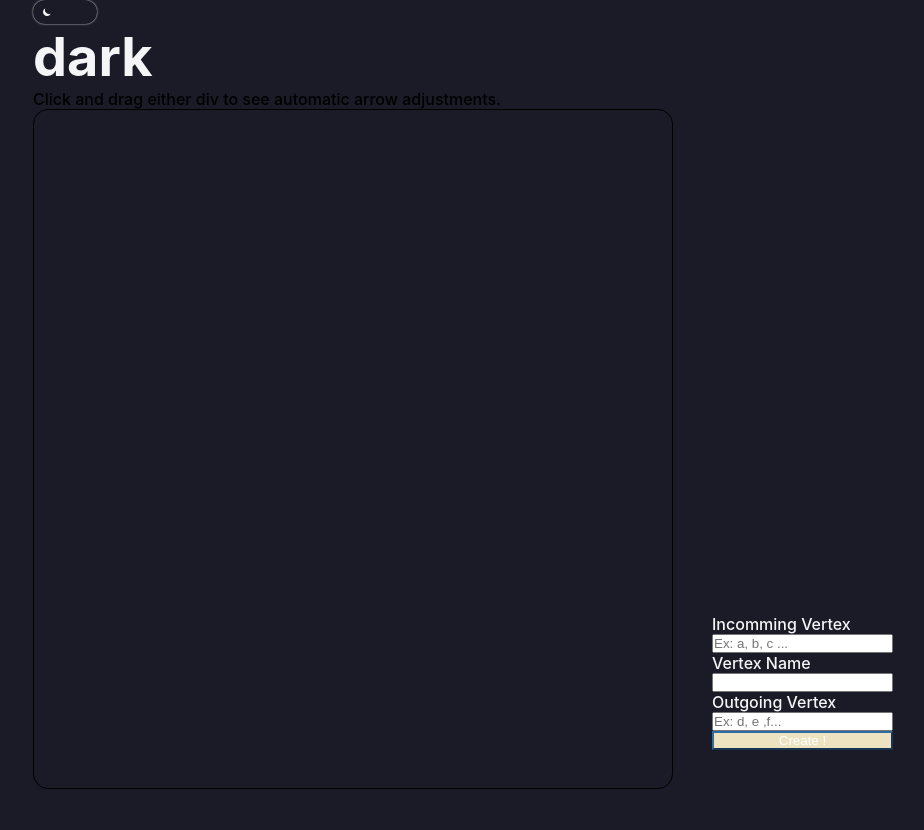
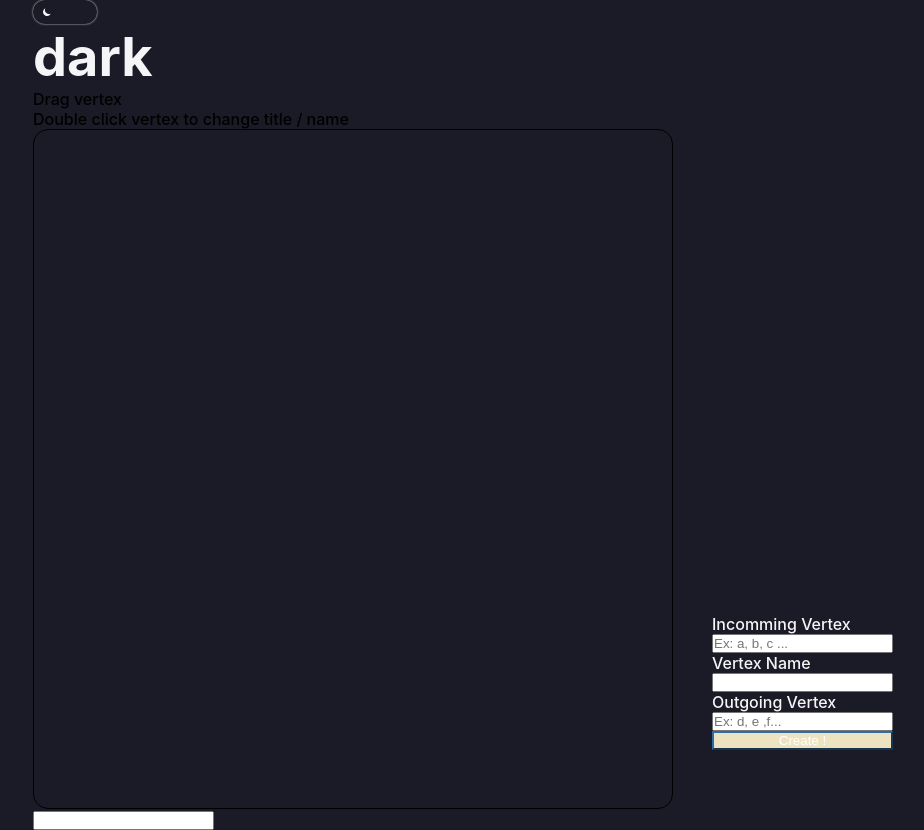
Before and after one commit to benson00077/dag_graph-ts, a React (Create React App) app: page / in a window 1280 px wide. Shown: the whole page, without its empty margins (287-1211 px from the left). Before the commit the page ends 800 px from the top, so only its background shows below. Built offline with nearby package versions, Linux system fonts and the light colour scheme.

Commit message:
Implement delete vertex and align codes with dagcontext

```diff
--- a/src/App.tsx
+++ b/src/App.tsx
@@ -3,19 +3,30 @@ import GlobalStyle from './components/styles/global'
 import ThemeContext from './components/contexts/ThemeContext';
 import { useThemeMode } from './components/hooks/useThemeMode';
 
+import { PositionContextProvider } from "./components/contexts/PositionContext";
+import { DagContextProvider } from "./components/contexts/DagContext";
+
 import GraphMiddleWare from './components/GraphMiddleWare';
 
 function App() {
+
   const { theme, themeToggler } = useThemeMode();
 
   return (
     <ThemeContext theme={theme}>
+
       <GlobalStyle />
       <header>
         <TogglerButton themeToggler={themeToggler} />
       </header>
       <h1>{theme}</h1>
-      <GraphMiddleWare />
+
+      <DagContextProvider>
+        <PositionContextProvider>
+            <GraphMiddleWare />
+        </PositionContextProvider>
+      </DagContextProvider>
+
     </ThemeContext>
   );
 }
--- a/src/components/CreateVertex.tsx
+++ /dev/null
@@ -1,37 +0,0 @@
-import { useContext, Fragment } from 'react'
-import { DagContext } from './contexts/DagContext';
-
-import { input } from "../ts/types/app_types";
-import DrawGraph from './DrawGraph';
-import inputParser from './utils/inputParser';
-
-type CreactVertexProps = {
-  verticesInput: input
-}
-
-
-export default function CreateVertex({ verticesInput }: CreactVertexProps) {
-
-  const [dag] = useContext(DagContext)
-
-  function createVertex() {
-    let { incomming, vertex, outgoing } = inputParser(verticesInput)
-    const value = dag.vertices[vertex] ? dag.vertices[vertex].value : null
-    dag.addEdges(vertex, value, outgoing, incomming)
-  }
-
-  if (verticesInput.vertex) {
-    try {
-      createVertex()
-      dag.giveRank()
-    } catch (err) {
-      console.log(err)
-    }
-  }
-
-  return (
-    <Fragment>
-      <DrawGraph dag={dag} topSorted={dag["topSorted"]} />
-    </Fragment>
-  )
-}
--- /dev/null
+++ b/src/components/DeleteVertex.tsx
@@ -0,0 +1,26 @@
+import React, { useState } from 'react'
+import Graph from "../dag/graphClass"
+
+type DeleteVertexProps = {
+  deleteVertex: (target: string) => void,
+}
+
+
+function DeleteVertex({ deleteVertex }: DeleteVertexProps) {
+
+  const [target, setTarget] = useState('')
+
+  function submitHandler(e: React.FormEvent) {
+    e.preventDefault()
+    deleteVertex(target)
+    setTarget("")
+  }
+
+  return (
+    <form onSubmit={submitHandler}>
+      <input name="vertex" value={target} onChange={e => { setTarget(e.target.value) }} />
+    </form>
+  )
+}
+
+export default DeleteVertex
--- a/src/components/DrawGraph.tsx
+++ b/src/components/DrawGraph.tsx
@@ -1,8 +1,5 @@
 
 import React, { useRef, useContext } from "react";
-// import DrawVertex from "./DrawVertex";
-// import DrawArrow from "./DrawArrow";
-// import ButtonGraph from "./ButtonGraph";
 import { IdagData } from "../dag/types"
 import { RefsArrows, RefsDiv } from "../ts/types/app_types";
 import { PositionContext } from "./contexts/PositionContext"
@@ -40,7 +37,9 @@ export default function DrawGraph({ dag, topSorted }: DrawGraphProps) {
   return (
     <>
       <p id="instructions">
-        Click and drag either div to see automatic arrow adjustments.
+        Drag vertex
+        <br/>
+        Double click vertex to change title / name
       </p>
       <div className="graph-wrapper" >
         <svg xmlns="http://www.w3.org/2000/svg" width="100%" height="100%">
--- a/src/components/GraphMiddleWare.tsx
+++ b/src/components/GraphMiddleWare.tsx
@@ -1,27 +1,21 @@
-import { useState } from "react";
-import { PositionContextProvider } from "./contexts/PositionContext";
-import { input } from "../ts/types/app_types";
+import { useContext } from 'react'
+import { DagContext } from './contexts/DagContext';
+import DrawGraph from './DrawGraph';
+import DeleteVertex from './DeleteVertex';
 import VertexInput from "./InputForm/VertexInput";
-import CreateVertex from "./CreateVertex"
-import { DagContextProvider } from "./contexts/DagContext";
+
 
 function GraphMiddleWare() {
-  const [verticesInput, setVerticesInput] = useState<input>({
-    vertex: "",
-    incomming: "",
-    outgoing: "",
-  });
+
+  const [dag, setDag] = useContext(DagContext)
 
   return (
     <>
-      <DagContextProvider>
-        <PositionContextProvider>
-          <CreateVertex verticesInput={verticesInput} />
-          <VertexInput setVerticesInput={setVerticesInput} />
-        </PositionContextProvider>
-      </DagContextProvider>
+      <DrawGraph dag={dag} topSorted={dag.topSorted} />
+      <VertexInput createVertex={setDag.createVertex}/>
+      <DeleteVertex deleteVertex={setDag.deleteVertex} />
     </>
-  );
+  )
 }
 
 export default GraphMiddleWare;
--- a/src/components/InputForm/VertexInput.tsx
+++ b/src/components/InputForm/VertexInput.tsx
@@ -1,12 +1,12 @@
-import React, { useState } from 'react'
+import React, { useState, useContext } from 'react'
 import { input } from "../../ts/types/app_types";
 import * as S from "./styles"
 
 type VertexInputProps = {
-  setVerticesInput: React.Dispatch<React.SetStateAction<input>>
+  createVertex: ({}: input) => void;
 }
 
-export default function VertexInput({ setVerticesInput }: VertexInputProps) {
+export default function VertexInput({createVertex}: VertexInputProps) {
 
   const [vertex, setVertex] = useState('')
   const [incomming, setIncomming] = useState('')
@@ -15,11 +15,13 @@ export default function VertexInput({ setVerticesInput }: VertexInputProps) {
   function submitHandler(e: React.FormEvent) {
     e.preventDefault()
     if (!vertex) { alert(`Vertex Name must not be empty`) }
-    setVerticesInput({
+
+    createVertex({
       vertex: vertex,
       incomming: incomming,
       outgoing: outgoing
     })
+
     setVertex('')
     setIncomming('')
     setOutgoing('')
--- a/src/components/Vertex/Rename.tsx
+++ b/src/components/Vertex/Rename.tsx
@@ -10,7 +10,7 @@ type RenameProps = {
 function Rename({ initName, children }: RenameProps) {
 
   const [value, setValue] = useState(initName)
-  const [dag, update, setUpdate] = useContext(DagContext)
+  const [dag, setDag] = useContext(DagContext)
   const formInputField = useRef<HTMLInputElement>(null)
   const onClick = () => {}
   const onDoubleClick = () => {
@@ -23,15 +23,19 @@ function Rename({ initName, children }: RenameProps) {
 
   function submitHandler(e: React.FormEvent) {
     e.preventDefault()
-    dag.map(initName, value)
-    setUpdate(!update)
+    setDag.appendVertexValue(initName, value)
     if (formInputField.current) formInputField.current.blur()
+  }
+
+  function preventSelect(e: React.MouseEvent) {
+    console.log(e.currentTarget)
+    e.preventDefault()
   }
 
   return (
     <div style={{ height: "100%", width: "100%" }} onClick={handleClick} onDoubleClick={handleDoubleClick}>
-      <form onSubmit={submitHandler}>
-        <input ref={formInputField} type="text" value={value} onChange={e => { setValue(e.target.value) }}></input>
+      <form onSubmit={submitHandler} >
+        <input ref={formInputField} type="text" value={value} onChange={e => { setValue(e.target.value) }} onMouseDown={e => preventSelect(e)}></input>
       </form>
       {children}
     </div>
--- a/src/components/contexts/DagContext.tsx
+++ b/src/components/contexts/DagContext.tsx
@@ -1,23 +1,57 @@
 import React, { useState } from "react";
 import { contextProps } from "./types"
 import Graph from "../../dag/graphClass"
+import { input } from "../../ts/types/app_types";
+import inputParser from '../utils/inputParser';
 
+type setDag = {
+  createVertex: (input: input) => void,
+  deleteVertex: (name: string) => void,
+  appendVertexValue: (name: string, value: string) => void,
+}
+type dagCtx = [Graph, setDag , boolean, React.Dispatch<React.SetStateAction<boolean>> | (() => {})]
 
-type dagCtx = [Graph, boolean, React.Dispatch<React.SetStateAction<boolean>> | (() => {})]
-
-export const DagContext = React.createContext<dagCtx>([{} as Graph, false, () => { }]);
+export const DagContext = React.createContext<dagCtx>([
+  {} as Graph,
+  {} as setDag,
+  false,
+  () => {}
+]);
 
 export const DagContextProvider = (props: contextProps) => {
 
-  const [dag] = useState<Graph>(new Graph())
   /** Since we use dag class's method to update vertex vlaue,
    *  React would not know the update of dag unless having a update state
    *  to inform react to rerender CreateVertex.tsx where we import dag data
    */
   const [update, setUpdate] = useState(false)
+  const [dag] = useState<Graph>(new Graph())
+  const setDag = {
+    createVertex,
+    deleteVertex,
+    appendVertexValue
+  }
+
+  function createVertex(input: input) {
+    let { incomming, vertex, outgoing } = inputParser(input)
+    const value = dag.vertices[vertex] ? dag.vertices[vertex].value : null
+    dag.addEdges(vertex, value, outgoing, incomming)
+    dag.giveRank()
+    setUpdate(!update)
+  }
+
+  function deleteVertex(name: string) {
+    dag.delete(name)
+    setUpdate(!update)
+  }
+
+  function appendVertexValue(name: string, value: string) {
+    dag.map(name, value)
+    setUpdate(!update)
+  }
 
   return (
-    <DagContext.Provider value={[dag, update, setUpdate]}>
+    <DagContext.Provider value={[dag, setDag, update, setUpdate]}>
       {props.children}
     </DagContext.Provider>
   )
--- a/src/components/hooks/useCancellablePromises.ts
+++ b/src/components/hooks/useCancellablePromises.ts
@@ -1,7 +1,7 @@
 import React from "react";
 import { cancellablePromiseObj, cancellablePromise } from "../utils/cancellablePromise";
 
-const noop = () => {};
+// const noop = () => {};
 const delay = (n: number) => new Promise((resolve) => setTimeout(resolve, n));
 
 export function useClickPreventionOnDoubleClick(
--- a/src/components/utils/arrowsInfoGetter.ts
+++ b/src/components/utils/arrowsInfoGetter.ts
@@ -8,7 +8,8 @@ type arrowsRecord = {
 }
 
 export default function arrowsInfoGetter(dag: IdagData): [arrowsRecord, number] {
-  if (!dag.topSorted) throw new Error("dag has no topSorted yet");
+
+  if (!dag.topSorted) throw new Error("dag has no topSorted yet, dag.topSorted might be undefined ");
   let topSorted = [...dag.topSorted];
   let counter = 0;
   let map: arrowsRecord = {};
--- a/src/dag/graphClass.ts
+++ b/src/dag/graphClass.ts
@@ -75,16 +75,6 @@ export default class Graph extends Dag implements IdagData {
     this.visit_giveRank()
   }
 
-  deleteEdge(fromName: string, toName: string) {
-    if (!fromName || !toName || fromName === toName) return
-    let from = this.vertices[fromName]
-    if (!from.hasOutgoing) return
-    let to = this.vertices[toName]
-    if (to.incoming.hasOwnProperty(fromName)) {
-      delete to.incoming[fromName]
-    }
-  }
-
   delete(deleteName: string) {
 
     // Delete edge: whoever's has only outgoing and it is deleName
@@ -104,6 +94,13 @@ export default class Graph extends Dag implements IdagData {
     // Delete Vertex
     delete this.vertices[deleteName]
 
+    // Delte from names
+    this.names = this.names.filter((name) => {
+      return name !== deleteName
+    })
+
+    // update topSorted and rank
+    this.giveRank();
   }
 
   changeName() {
```
Also changed, not shown: 2 other files (tests, documents, lock files or other folders).
